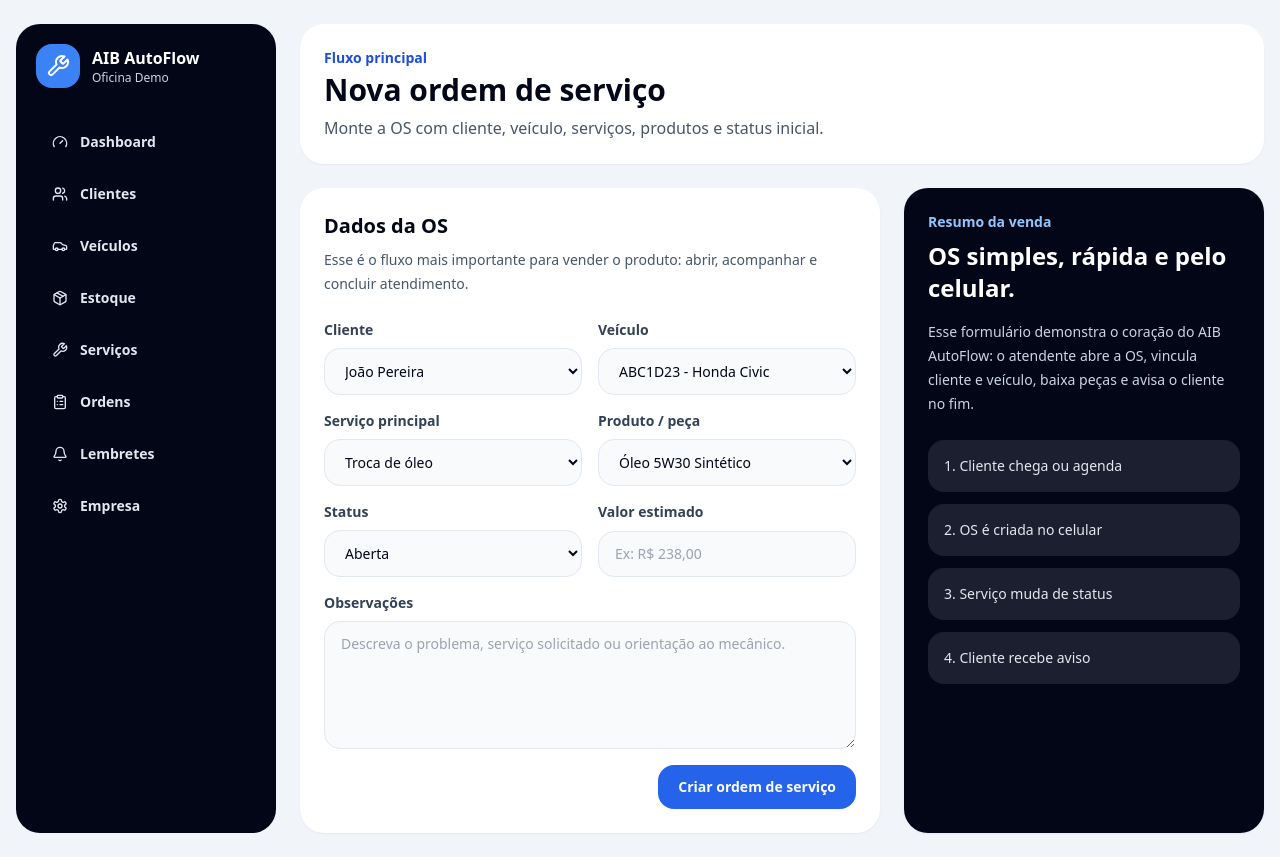
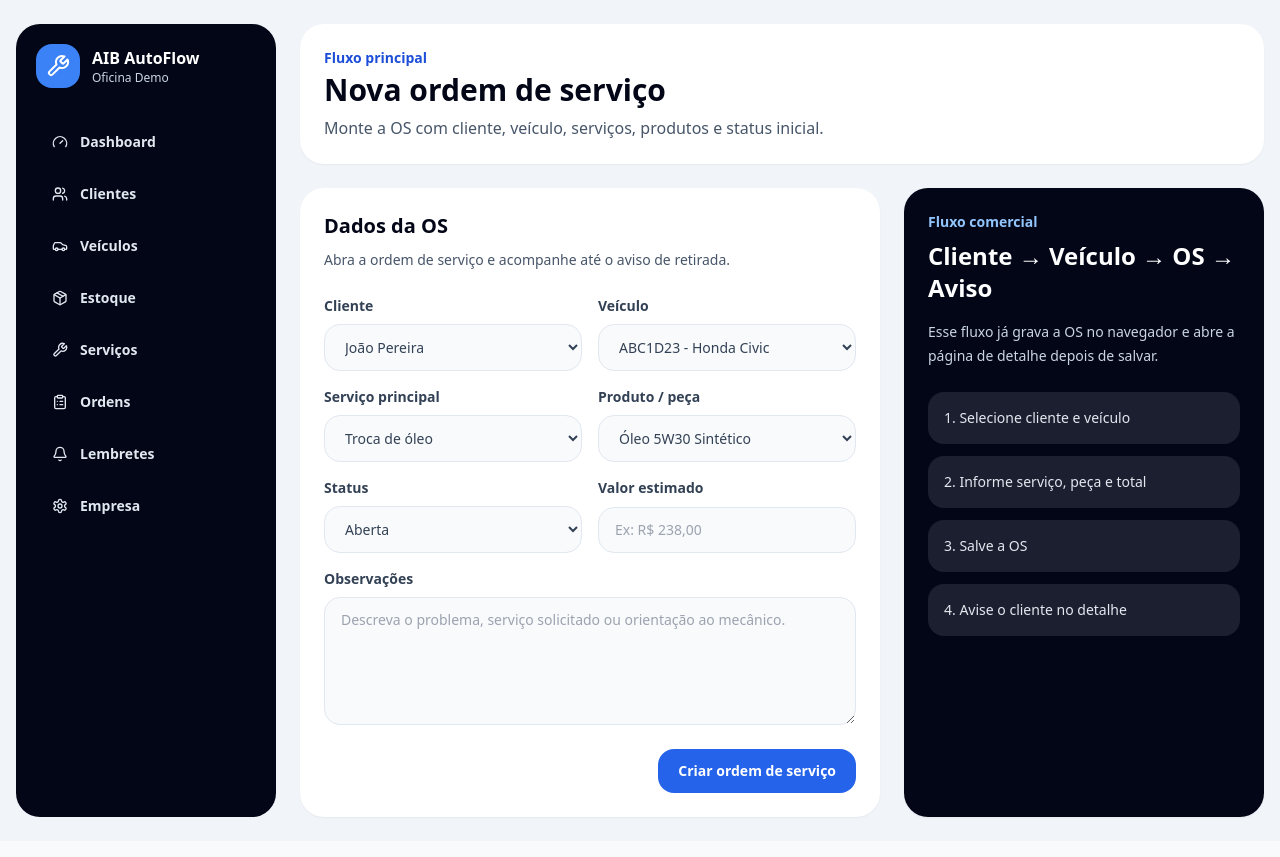
Before and after one commit to anjobrito/ajb-autoflow, a Next.js app: page /ordens-servico/nova in a window 1280 px wide. Built offline with nearby package versions, Linux system fonts and the light colour scheme.

Commit message:
feat: wire work order form to local persistence

```diff
--- a/app/ordens-servico/nova/page.tsx
+++ b/app/ordens-servico/nova/page.tsx
@@ -1,7 +1,6 @@
 import { AppShell } from "@/components/app-shell";
-import { Field, FormCard, PrimaryButton, SelectField } from "@/components/form-card";
+import { NewWorkOrderForm } from "@/components/new-work-order-form";
 import { PageHeader } from "@/components/page-header";
-import { demoCustomers, demoProducts, demoServices, demoVehicles } from "@/lib/demo-data";
 
 export default function NovaOrdemServicoPage() {
   return (
@@ -11,39 +10,7 @@ export default function NovaOrdemServicoPage() {
         title="Nova ordem de serviço"
         description="Monte a OS com cliente, veículo, serviços, produtos e status inicial."
       />
-      <div className="grid gap-6 xl:grid-cols-[1fr_360px]">
-        <FormCard title="Dados da OS" description="Esse é o fluxo mais importante para vender o produto: abrir, acompanhar e concluir atendimento.">
-          <div className="grid gap-4 md:grid-cols-2">
-            <SelectField label="Cliente" options={demoCustomers.map((customer) => customer.name)} />
-            <SelectField label="Veículo" options={demoVehicles.map((vehicle) => `${vehicle.plate} - ${vehicle.model}`)} />
-            <SelectField label="Serviço principal" options={demoServices.map((service) => service.name)} />
-            <SelectField label="Produto / peça" options={demoProducts.map((product) => product.name)} />
-            <SelectField label="Status" options={["Aberta", "Em andamento", "Aguardando peça", "Pronta para retirada"]} />
-            <Field label="Valor estimado" placeholder="Ex: R$ 238,00" />
-          </div>
-          <label className="grid gap-2 text-sm font-bold text-slate-700">
-            Observações
-            <textarea className="min-h-32 rounded-2xl border border-slate-200 bg-slate-50 px-4 py-3 font-medium text-slate-950 outline-none transition focus:border-blue-500 focus:bg-white" placeholder="Descreva o problema, serviço solicitado ou orientação ao mecânico." />
-          </label>
-          <div className="flex justify-end">
-            <PrimaryButton>Criar ordem de serviço</PrimaryButton>
-          </div>
-        </FormCard>
-
-        <div className="rounded-3xl bg-slate-950 p-6 text-white shadow-sm">
-          <p className="text-sm font-bold text-blue-300">Resumo da venda</p>
-          <h2 className="mt-2 text-2xl font-black">OS simples, rápida e pelo celular.</h2>
-          <p className="mt-4 text-sm leading-6 text-slate-300">
-            Esse formulário demonstra o coração do AIB AutoFlow: o atendente abre a OS, vincula cliente e veículo, baixa peças e avisa o cliente no fim.
-          </p>
-          <div className="mt-6 grid gap-3 text-sm text-slate-200">
-            <div className="rounded-2xl bg-white/10 p-4">1. Cliente chega ou agenda</div>
-            <div className="rounded-2xl bg-white/10 p-4">2. OS é criada no celular</div>
-            <div className="rounded-2xl bg-white/10 p-4">3. Serviço muda de status</div>
-            <div className="rounded-2xl bg-white/10 p-4">4. Cliente recebe aviso</div>
-          </div>
-        </div>
-      </div>
+      <NewWorkOrderForm />
     </AppShell>
   );
 }
```
